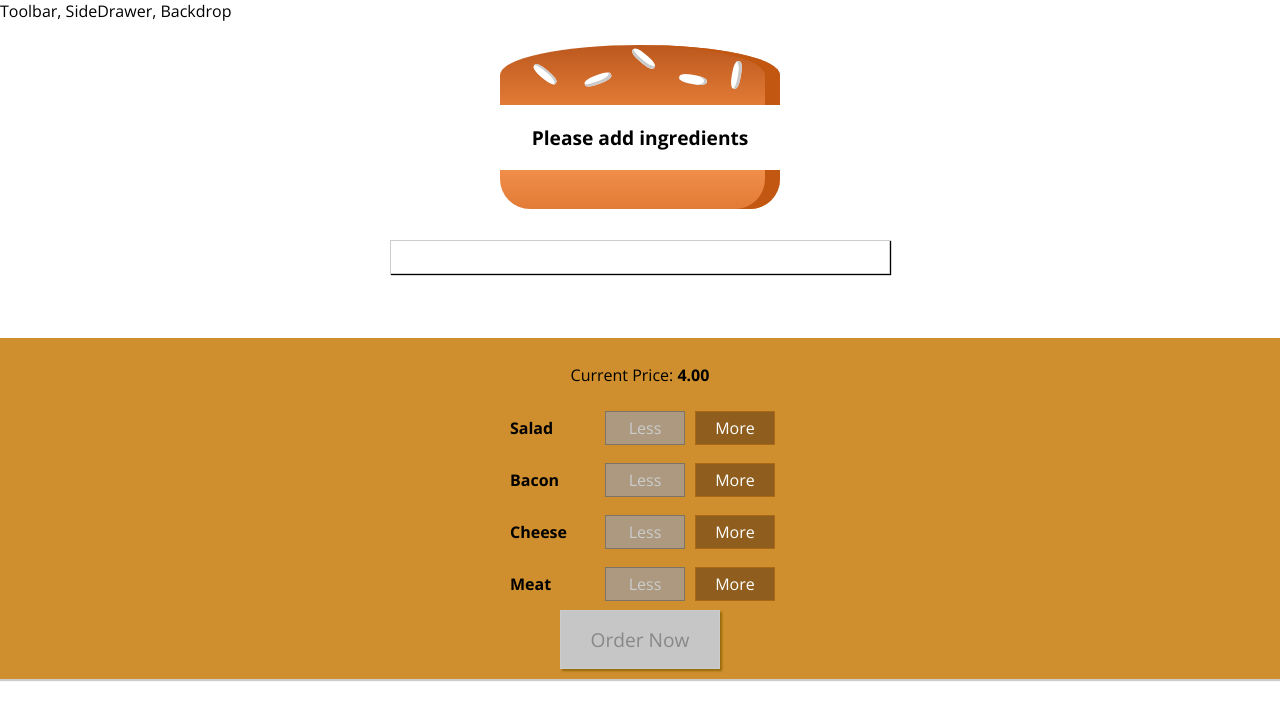
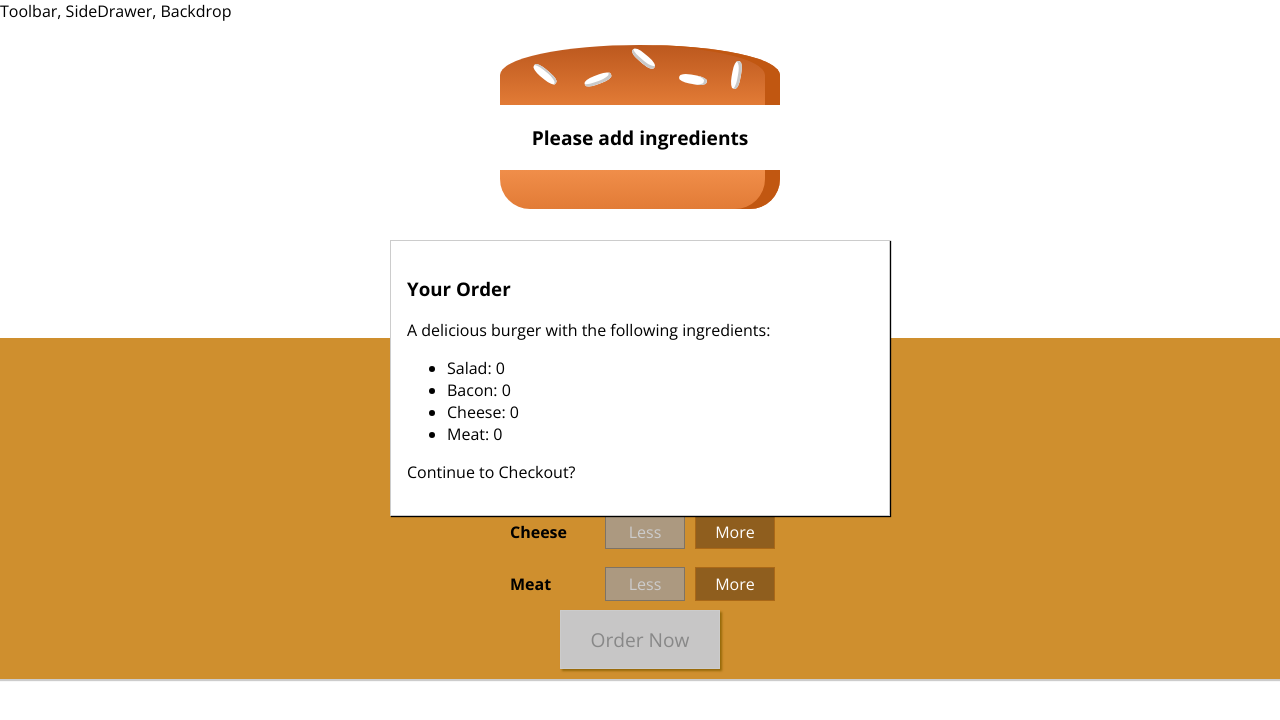
Before and after one commit to rbaker2019/BurgerBuilder, a React (Create React App) app: page / in a window 1280 px wide. Shown: the top 720 px of the page. Built offline with nearby package versions, Linux system fonts and the light colour scheme.

Commit message:
Add order summary modal to burger builder

```diff
--- /dev/null
+++ b/src/components/Burger/OrderSummary/OrderSummary.js
@@ -0,0 +1,30 @@
+import React from 'react';
+
+import Aux from '../../../hoc/Auxillary';
+
+const orderSummary = (props) => {
+
+    const ingredientSummary = Object.keys(props.ingredients)
+        .map(k => {
+            return (
+                <li key={k}>
+                    <span style={{ textTransform: 'capitalize' }}>{k}</span>: {props.ingredients[k]}
+                </li>)
+        });
+
+
+
+    return (
+        <Aux>
+            <h3>Your Order</h3>
+            <p>A delicious burger with the following ingredients:</p>
+            <ul>
+                {ingredientSummary}
+            </ul>
+            <p>Continue to Checkout?</p>
+        </Aux>
+    );
+
+};
+
+export default orderSummary;
--- a/src/containers/BurgerBuilder/BurgerBuilder.js
+++ b/src/containers/BurgerBuilder/BurgerBuilder.js
@@ -1,9 +1,10 @@
 import React from 'react';
 import Aux from '../../hoc/Auxillary';
-import Modal from '../../components/UI/Modal/Modal';
 
 import Burger from '../../components/Burger/Burger';
 import BuildControls from '../../components/Burger/BuildControls/BuildControls';
+import Modal from '../../components/UI/Modal/Modal';
+import OrderSummary from '../../components/Burger/OrderSummary/OrderSummary';
 
 
 const INGREDIENT_PRICES = {
@@ -82,7 +83,9 @@
 
         return (
             <Aux>
-                <Modal />
+                <Modal>
+                    <OrderSummary ingredients={this.state.ingredients} />
+                </Modal>
                 <Burger ingredients={this.state.ingredients} />
                 <BuildControls
                     ingredientAdded={this.addIngredientHandler}
```
